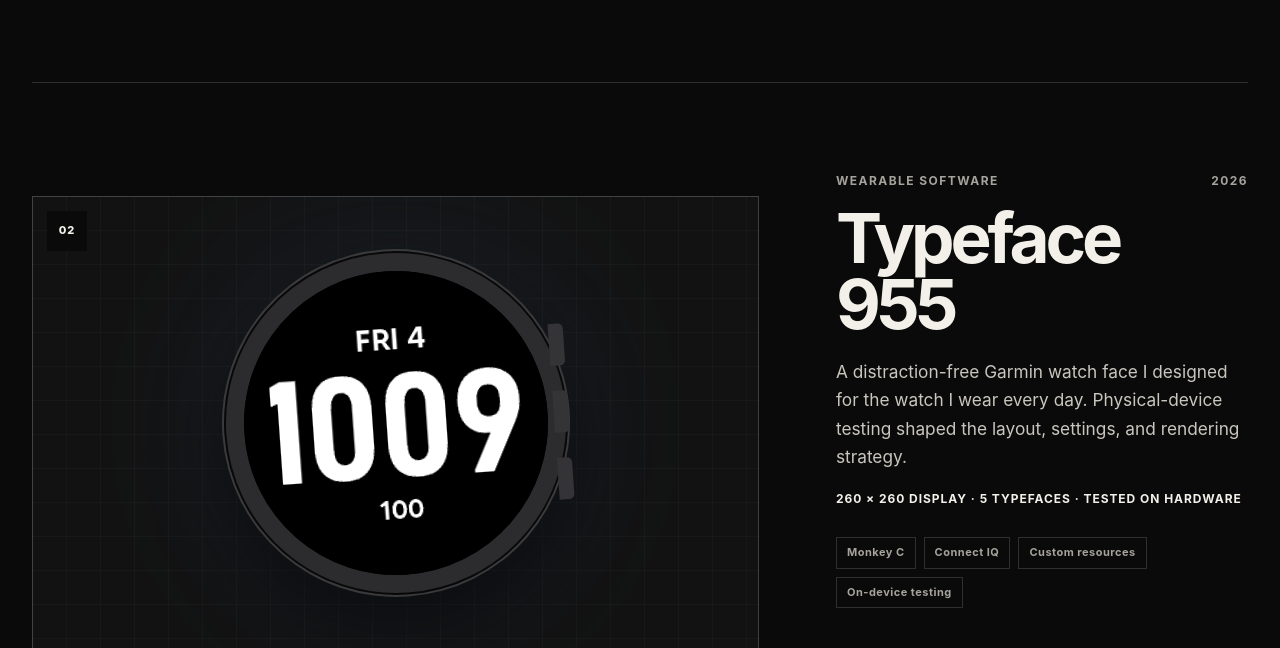
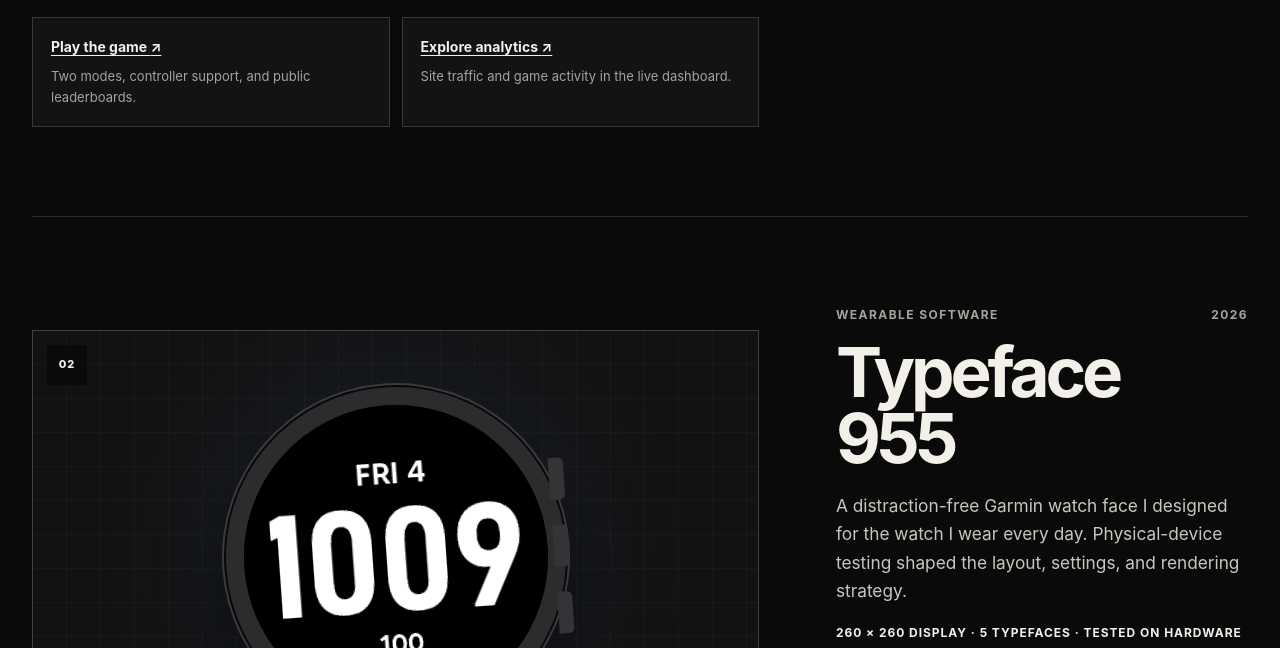
Before and after one commit to ISASTO/se-portfolio, a website: page index.html in a window 1280 px wide. Shown: the part 1639-2287 px from the top of the page. Drawn offline with Linux system fonts and the light colour scheme.

Commit message:
Highlight Movie Master paid orders and live demos

```diff
--- a/index.html
+++ b/index.html
@@ -101,7 +101,7 @@
               A live storefront and browser game for an unusual one-person business. I started with a static site,
               then added analytics and public leaderboards when real use called for them.
             </p>
-            <p class="project-proof">Live business · 2 game modes · 25 benchmark scenarios</p>
+            <p class="project-proof">Dozens of paid orders · 2 game modes · 25 benchmark scenarios</p>
             <ul class="tag-list" aria-label="Technologies used">
               <li>JavaScript</li>
               <li>Cloudflare Workers</li>
@@ -112,6 +112,18 @@
               <a class="arrow-link" href="projects/movie-master/">Read case study <span aria-hidden="true">↗</span></a>
               <a href="https://moviemaster.vip/" target="_blank" rel="noopener noreferrer">Live site <span class="sr-only">opens in a new tab</span></a>
               <a href="https://github.com/ISASTO/movie-master" target="_blank" rel="noopener noreferrer">Source <span class="sr-only">on GitHub</span> <span class="sr-only">(opens in a new tab)</span></a>
+            </div>
+            <div class="project-demos" aria-label="Explore Movie Master">
+              <a href="https://moviemaster.vip/game/" target="_blank" rel="noopener noreferrer">
+                <strong>Play the game <span aria-hidden="true">↗</span></strong>
+                <span>Two modes, controller support, and public leaderboards.</span>
+                <span class="sr-only">(opens in a new tab)</span>
+              </a>
+              <a href="https://moviemaster.vip/analytics/" target="_blank" rel="noopener noreferrer">
+                <strong>Explore analytics <span aria-hidden="true">↗</span></strong>
+                <span>Site traffic and game activity in the live dashboard.</span>
+                <span class="sr-only">(opens in a new tab)</span>
+              </a>
             </div>
           </div>
         </article>
--- a/styles.css
+++ b/styles.css
@@ -510,6 +510,43 @@ a {
   align-items: center;
 }
 
+.project-demos {
+  display: grid;
+  margin-top: 24px;
+  grid-template-columns: repeat(auto-fit, minmax(min(100%, 210px), 1fr));
+  gap: 12px;
+}
+
+.project-demos > a {
+  display: flex;
+  min-width: 0;
+  padding: 18px;
+  border: 1px solid var(--line);
+  background: var(--surface);
+  flex-direction: column;
+  gap: 8px;
+  text-decoration: none;
+}
+
+.project-demos > a:hover,
+.project-demos > a:focus-visible {
+  border-color: var(--acid);
+}
+
+.project-demos strong {
+  color: var(--text);
+  font-size: 14px;
+  text-decoration: underline;
+  text-underline-offset: 0.23em;
+}
+
+.project-demos > a > span:not(.sr-only) {
+  color: var(--muted);
+  font-size: 13px;
+  font-weight: 400;
+  line-height: 1.6;
+}
+
 .arrow-link {
   color: var(--text);
 }
```
Also changed, not shown: projects/movie-master/index.html (+14 -2 lines).
